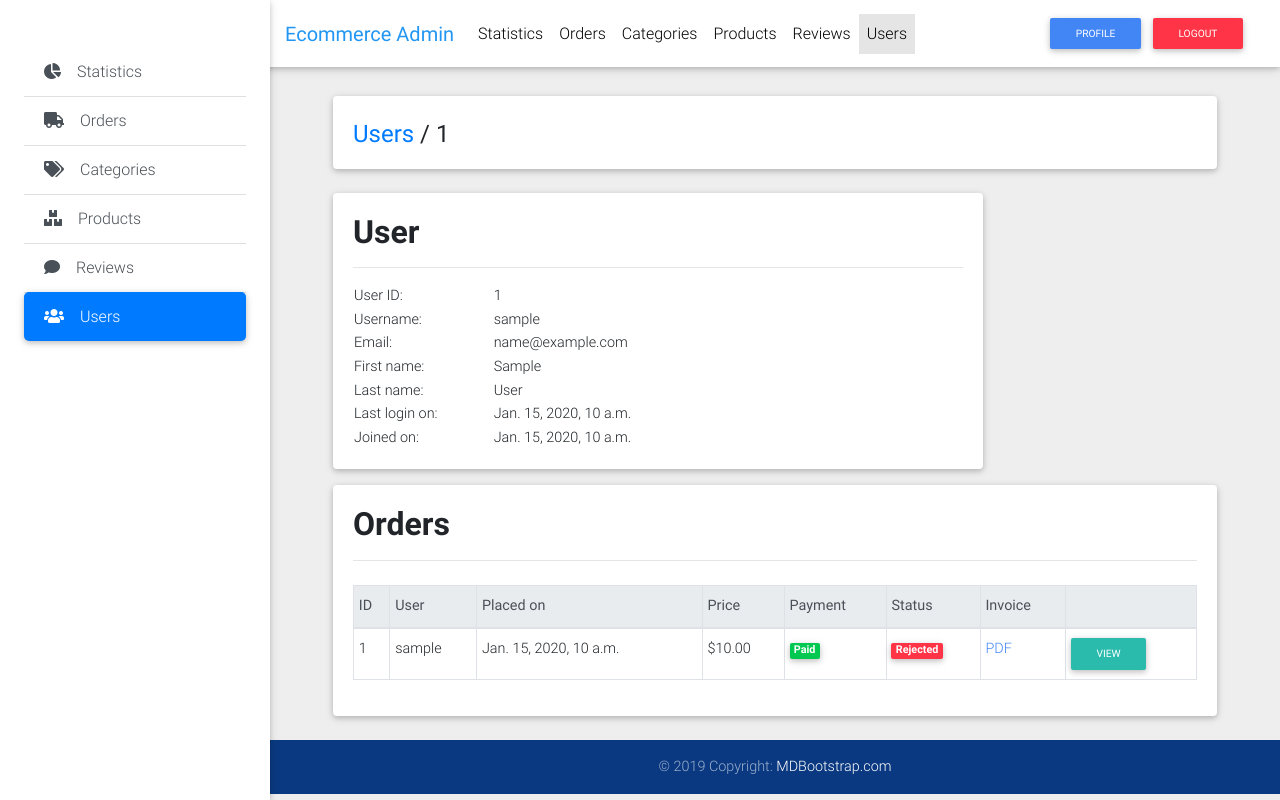
After one commit to omganeshdahale/ecommerce, a Django app: page /management/user/1/ in a window 1280 px wide. The commit adds this page. Run offline with Django 3.2, Linux system fonts and the light colour scheme; a user stored in the database is signed in; tables that the repository leaves empty hold one stand-in row (values such as "Sample post"); parts of the project's set-up code (start-up, migrations or seed data) failed here and were passed over; some libraries are stand-ins or nearby versions.

Commit message:
add user list and detail page
see #6

```diff
--- a/management/templates/management/navbar.html
+++ b/management/templates/management/navbar.html
@@ -34,8 +34,8 @@
         <li class="nav-item {% if url_name in 'review_list' %}active{% endif %}">
           <a class="nav-link waves-effect" href="{% url 'management:review_list' %}">Reviews</a>
         </li>
-        <li class="nav-item">
-          <a class="nav-link waves-effect" href="#">Users</a>
+        <li class="nav-item {% if url_name in 'user_list user_detail' %}active{% endif %}">
+          <a class="nav-link waves-effect" href="{% url 'management:user_list' %}">Users</a>
         </li>
       </ul>
 
--- a/management/templates/management/sidebar.html
+++ b/management/templates/management/sidebar.html
@@ -14,7 +14,7 @@
       <i class="fas fa-boxes mr-3"></i>Products</a>
     <a href="{% url 'management:review_list' %}" class="list-group-item {% if url_name in 'review_list' %}active{% else %}list-group-item-action{% endif %} waves-effect">
       <i class="fas fa-comment mr-3"></i>Reviews</a>
-    <a href="#" class="list-group-item list-group-item-action waves-effect">
+    <a href="{% url 'management:user_list' %}" class="list-group-item {% if url_name in 'user_list user_detail' %}active{% else %}list-group-item-action{% endif %} waves-effect">
       <i class="fas fa-users mr-3"></i>Users</a>
   </div>
   {% endwith %}
--- /dev/null
+++ b/management/templates/management/user_detail.html
@@ -0,0 +1,117 @@
+{% extends "management/base.html" %}
+
+{% load static %}
+{% load crispy_forms_tags %}
+{% load my_extras %}
+
+{% block title %}{{ user }}{% endblock title %}
+
+{% block content %}
+  <!-- Heading -->
+  <div class="card mb-4 wow fadeIn">
+
+    <!--Card content-->
+    <div class="card-body d-sm-flex justify-content-between">
+
+      <h4 class="mb-2 mb-sm-0 pt-1">
+        <a href="{% url 'management:user_list' %}">Users</a>
+        <span>/ {{ user.id }}</span>
+      </h4>
+
+    </div>
+
+  </div>
+  <!-- Heading -->
+
+  <!--Card-->
+  <div class="card mb-3 max-width-650">
+
+    <!--Card content-->
+    <div class="card-body">
+
+      <h2 class="card-title font-weight-bold">User</h2>
+      <hr>
+      <table>
+        <tr>
+          <td class="w-50" valign="top">User ID:</td>
+          <td>{{ user.id }}</td>
+        </tr>
+        <tr>
+          <td valign="top">Username:</td>
+          <td>{{ user.username }}</td>
+        </tr>
+        <tr>
+          <td valign="top">Email:</td>
+          <td>{{ user.email }}</td>
+        </tr>
+        <tr>
+          <td valign="top">First name:</td>
+          <td>{{ user.first_name }}</td>
+        </tr>
+        <tr>
+          <td valign="top">Last name:</td>
+          <td>{{ user.last_name }}</td>
+        </tr>
+        <tr>
+          <td valign="top">Last login on:</td>
+          <td>{{ user.last_login }}</td>
+        </tr>
+        <tr>
+          <td valign="top">Joined on:</td>
+          <td>{{ user.date_joined }}</td>
+        </tr>
+      </table>
+
+    </div>
+
+  </div>
+
+  <div class="card mb-3">
+    <div class="card-body">
+      <h2 class="card-title font-weight-bold">Orders</h2>
+      <hr>
+      <div class="table-responsive mt-4">
+        <table class="table table-sm table-bordered">
+          <thead class="thead-light">
+            <tr>
+              <th scope="col">ID</th>
+              <th scope="col">User</th>
+              <th scope="col">Placed on</th>
+              <th scope="col">Price</th>
+              <th scope="col">Payment</th>
+              <th scope="col">Status</th>
+              <th scope="col">Invoice</th>
+              <th scope="col"></th>
+            </tr>
+          </thead>
+          <tbody>
+            {% for order in orders %}
+              <tr>
+                <td>{{ order.id }}</td>
+                <td>{{ order.user }}</td>
+                <td>{{ order.placed }}</td>
+                <td>${{ order.get_total_cost }}</td>
+                <td>
+                  {% if order.paid %}
+                    <span class="badge bg-success">Paid</span>
+                  {% else %}
+                    <span class="badge bg-warning">Pending</span>
+                  {% endif %}
+                </td>
+                <td>
+                  <span class="badge bg-{{ order|order_status|order_status_colour }}">
+                    {{ order|order_status }}
+                  </span>
+                </td>
+                <td><a href="{% url 'shop:invoice' order.pk %}" class="text-primary">PDF</a></td>
+                <td>
+                  <a href="{% url 'management:order_detail' order.pk %}" class="btn btn-sm btn-default">View</a>
+                </td>
+              </tr>
+            {% endfor %}
+          </tbody>
+        </table>
+      </div>
+    </div>
+  </div>
+{% endblock content %}
--- a/management/urls.py
+++ b/management/urls.py
@@ -7,7 +7,11 @@ urlpatterns = [
     path('categories/', category_list, name='category_list'),
     path('category/create/', category_create, name='category_create'),
     path('category/<int:pk>/edit/', category_edit, name='category_edit'),
-    path('category/<int:pk>/delete/', category_delete, name='category_delete'),
+    path(
+        'category/<int:pk>/delete/',
+        category_delete,
+        name='category_delete'
+    ),
 
     path('products/', product_list, name='product_list'),
     path('product/create/', product_create, name='product_create'),
@@ -20,5 +24,12 @@ urlpatterns = [
     path('order/<int:pk>/deliver', order_deliver, name='order_deliver'),
 
     path('reviews/', review_list, name='review_list'),
-    path('review-active-toggle/<int:pk>/', review_active_toggle, name='review_active_toggle'),
+    path(
+        'review-active-toggle/<int:pk>/',
+        review_active_toggle,
+        name='review_active_toggle'
+    ),
+
+    path('users/', user_list, name='user_list'),
+    path('user/<int:pk>/', user_detail, name='user_detail'),
 ]
--- a/management/views.py
+++ b/management/views.py
@@ -1,4 +1,5 @@
 from django.contrib import messages
+from django.contrib.auth import get_user_model
 from django.contrib.auth.decorators import login_required
 from django.core.mail import send_mail
 from django.core.paginator import Paginator, EmptyPage, PageNotAnInteger
@@ -12,6 +13,8 @@ from shop.models import Category, Product, ProductImage, Order, Review
 from myproject.settings import EMAIL_HOST_USER
 from .decorators import group_required
 from .forms import *
+
+User = get_user_model()
 
 @login_required
 @group_required('admin')
@@ -277,3 +280,31 @@ def review_active_toggle(request, pk):
     review.save()
 
     return redirect('management:review_list')
+
+@login_required
+@group_required('admin')
+def user_list(request):
+    paginator = Paginator(User.objects.all().order_by('date_joined'), 25)
+    page = request.GET.get('page')
+    try:
+        users = paginator.page(page)
+    except PageNotAnInteger:
+        users = paginator.page(1)
+    except EmptyPage:
+        users = paginator.page(paginator.num_pages)
+
+    return render(request, 'management/user_list.html', {
+        'users': users
+    })
+
+@login_required
+@group_required('admin')
+def user_detail(request, pk):
+    user = get_object_or_404(User, pk=pk)
+    orders = user.orders.exclude(placed__isnull=True)
+
+    context = {
+        'user': user,
+        'orders': orders
+    }
+    return render(request, 'management/user_detail.html', context)
```
Also changed, not shown: management/templates/management/user_list.html (added, +66 -0 lines).
